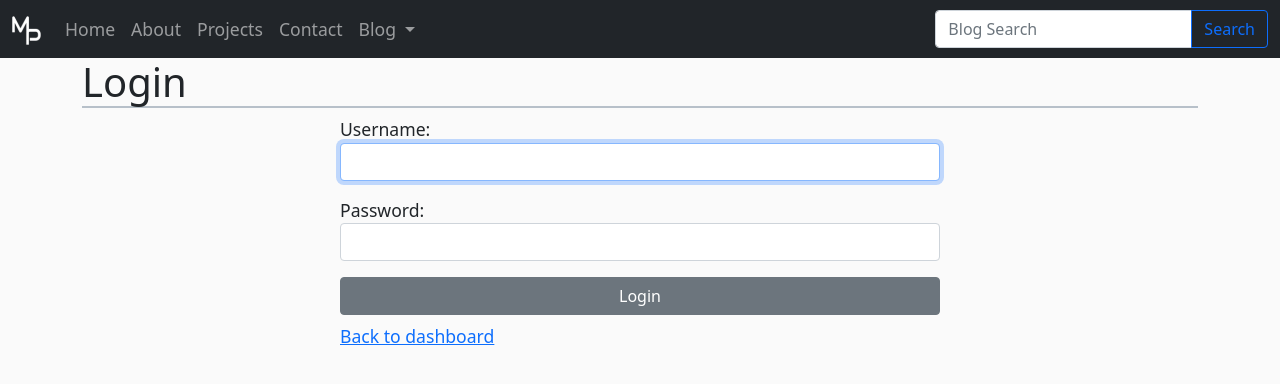
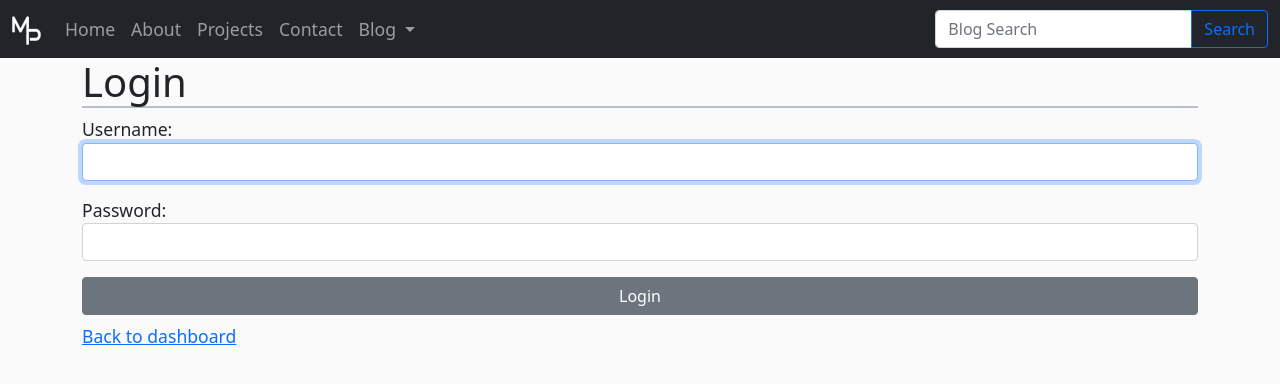
Before and after one commit to mppatterson84/michael_patterson.com, a Django app: page /login/ in a window 1280 px wide. Shown: the top 384 px of the page. Run offline with Django 3.2, Linux system fonts and the light colour scheme; some libraries are stand-ins or nearby versions.

Commit message:
move login template to base template folder

```diff
--- a/users/templates/registration/login.html
+++ b/mysite/templates/registration/login.html
@@ -9,7 +9,7 @@
 {% block content %}
 <div class="container">
     <h1 class="main-heading">Login</h1>
-    <div class="login mx-auto">
+    <div class="content">
         <form method="POST">{% csrf_token %}
             {{ form.as_p }}
             <input class="btn btn-secondary w-100" type="submit" value="Login">
```
